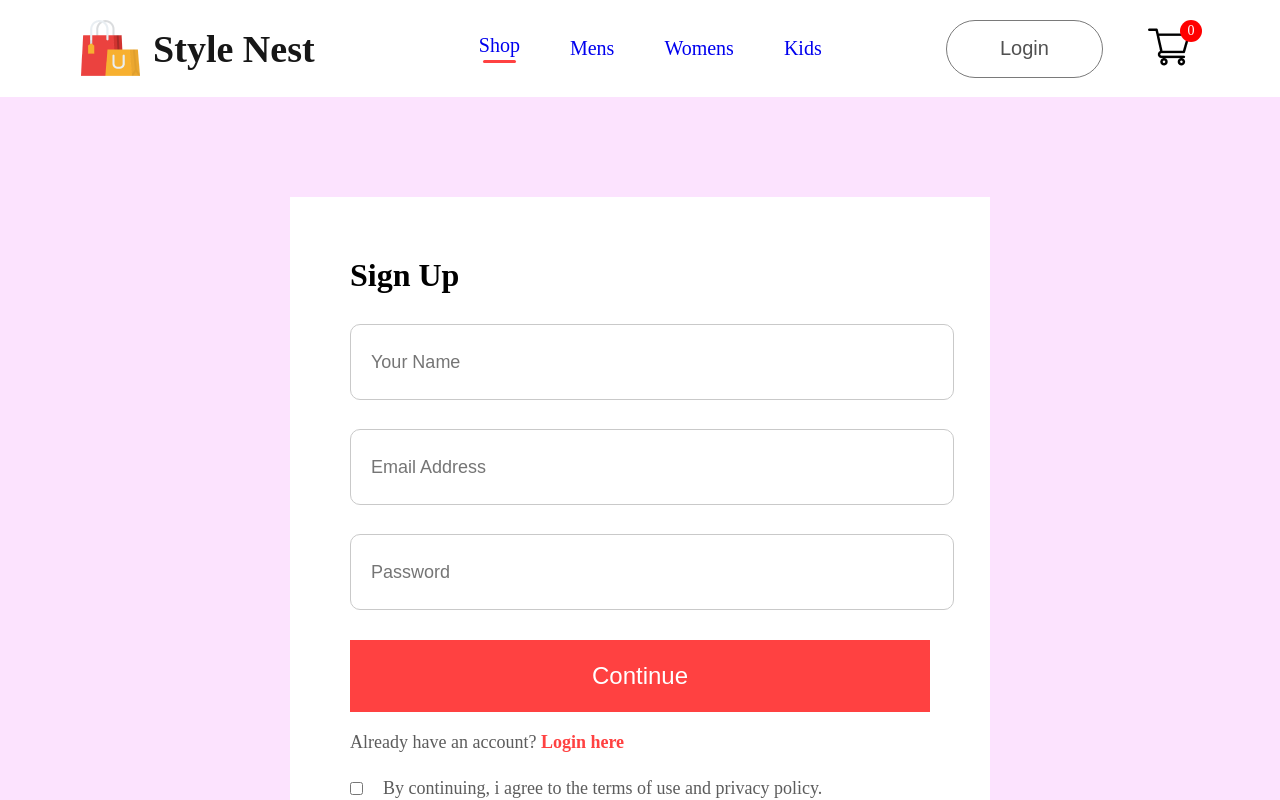
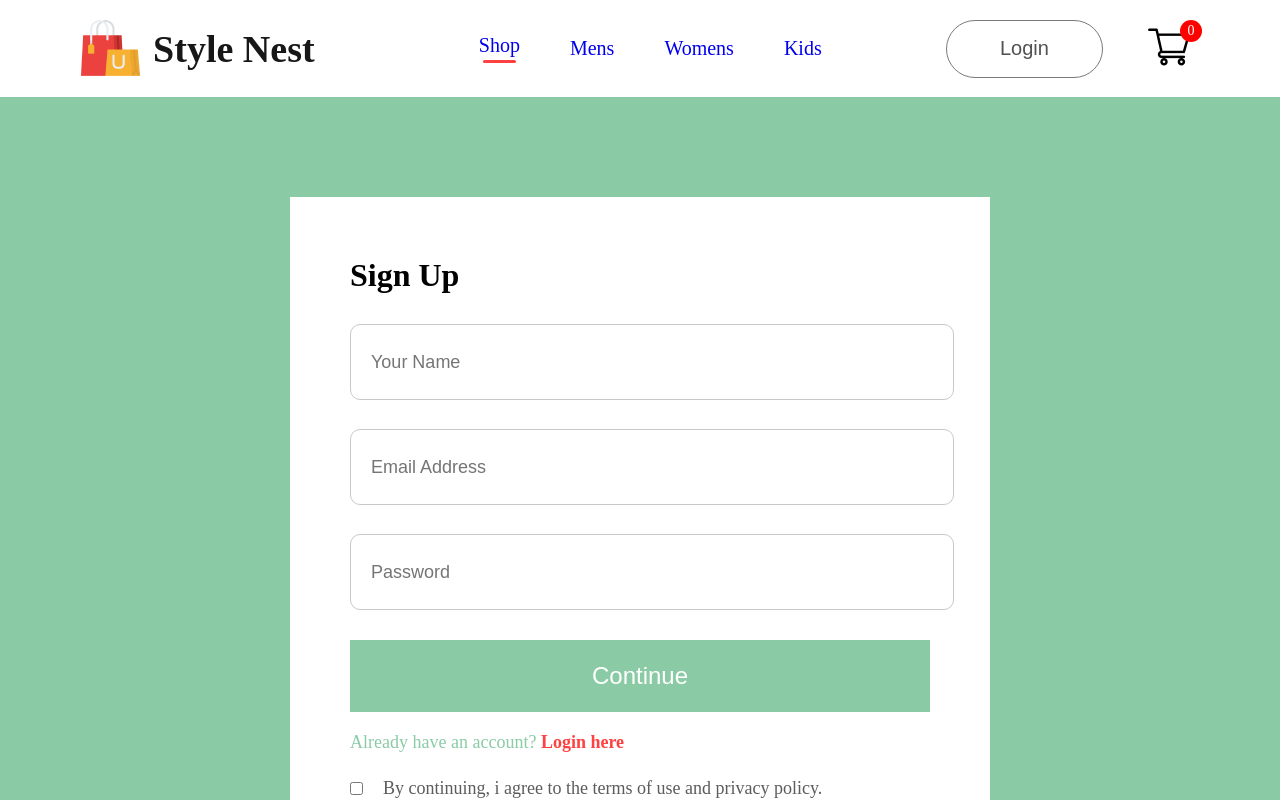
Before and after one commit to Johnnwabueze01/Styles-NEST, a React (Vite) app: page /login in a window 1280 px wide. Shown: the top 800 px of the page. Built offline with nearby package versions, Linux system fonts and the light colour scheme.

Commit message:
Update LoginSignup.css

```diff
--- a/src/Pages/CSS/LoginSignup.css
+++ b/src/Pages/CSS/LoginSignup.css
@@ -1,7 +1,7 @@
 .loginsignup{
     width: 100%;
     padding-top: 100px;
-    background: #fce3fe;
+    background: #8ACBA6;
     height: 80vh;
 }
 .loginsignup-container{
@@ -20,7 +20,7 @@
     margin-top: 30px;
     border: none;
     height: 72px;
-    background: #ff4141;
+    background:#8ACBA6;
     font-size: 24px;
     font-weight: 500;
     cursor: pointer;
@@ -42,7 +42,7 @@
     border-radius: 10px;
 }
 .loginsignup-login{
-    color: #5c5c5c;
+    color: #8ACBA6;
     margin-top: 20px;
     font-size: 18px;
     font-weight: 500;
```
